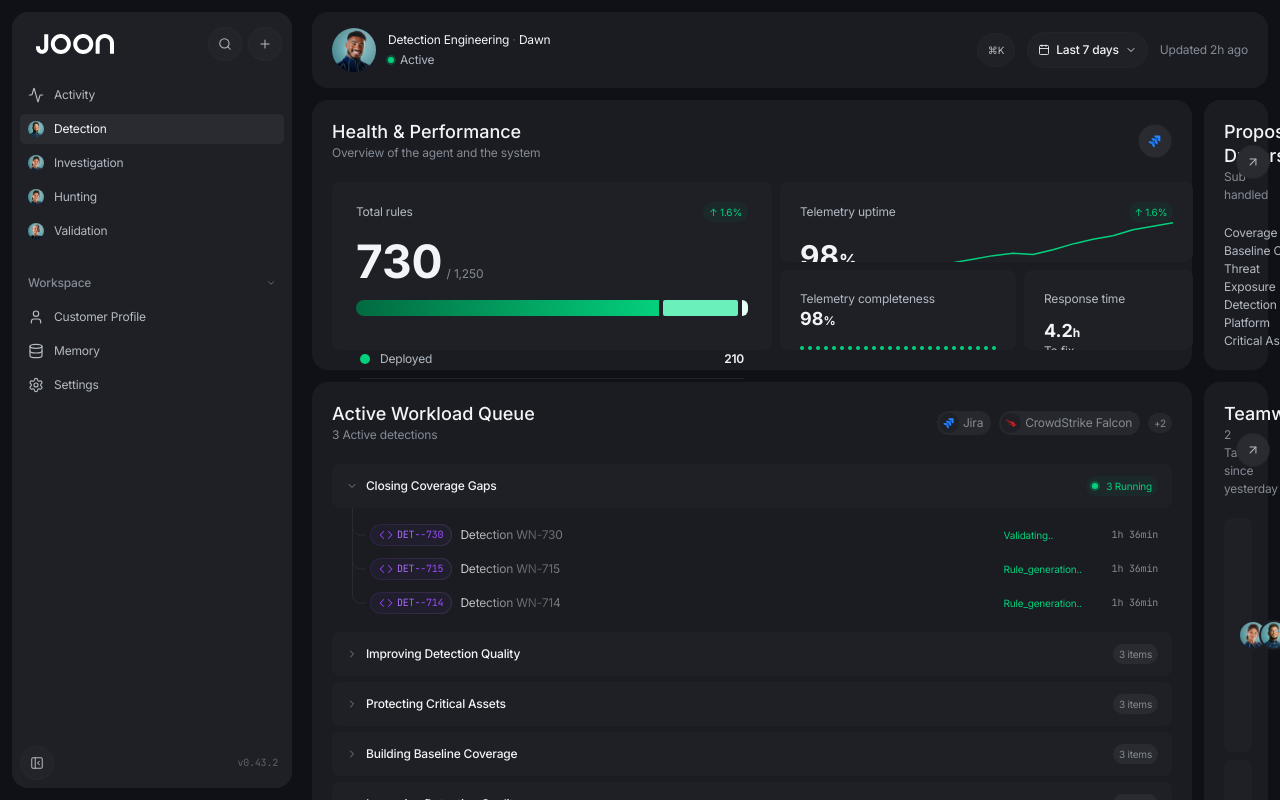
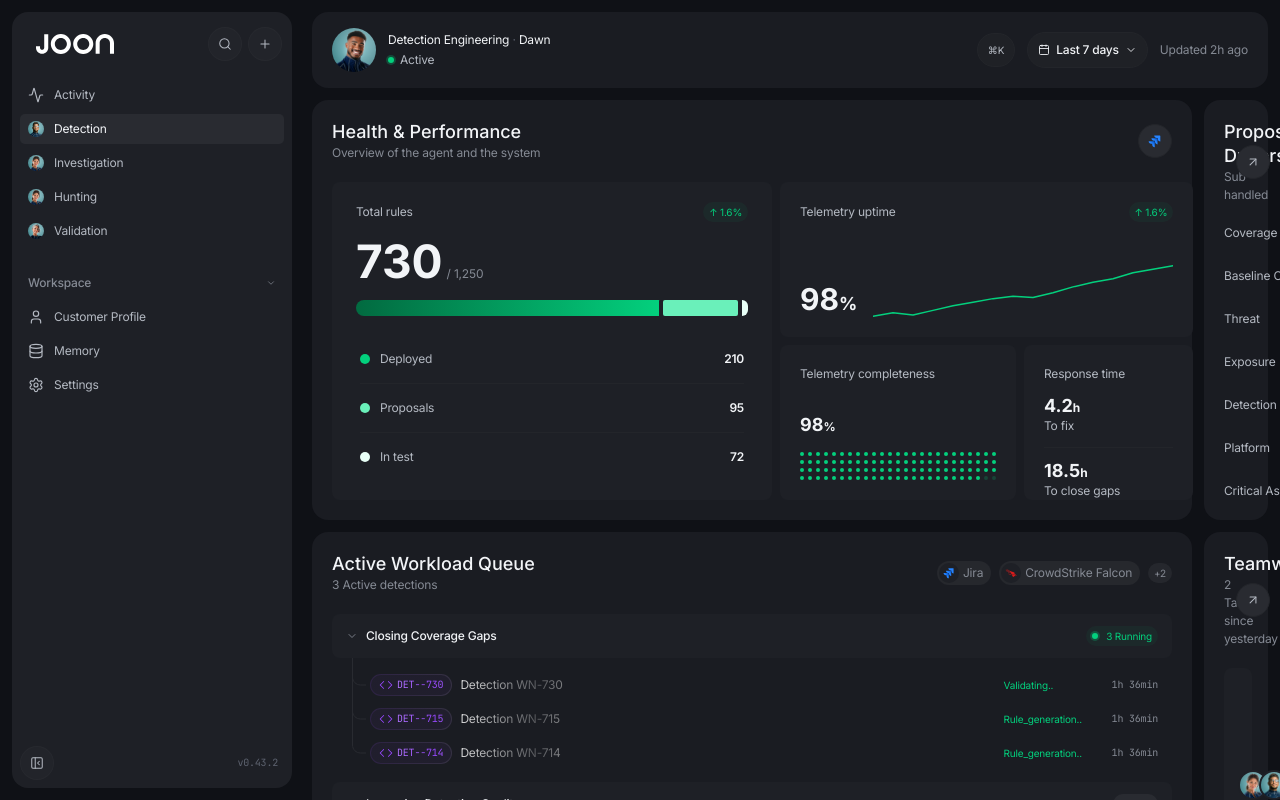
Before and after one commit to guy342/Private_Joon_App, a Next.js app: page /detection in a window 1280 px wide. Built offline with nearby package versions, Linux system fonts and the light colour scheme.

Commit message:
Row 1: add minHeight: 420 alongside height to enforce in flex parent

```diff
--- a/src/app/detection/page.tsx
+++ b/src/app/detection/page.tsx
@@ -2758,9 +2758,12 @@ function MainContent() {
         <StatusBar />
 
         {/* Row 1: Health & Performance (left, 880px fixed) + Proposal Drivers
-            (right, fill). Fixed `height: 420` cascades down — Card stretches
+            (right, fill). Fixed 420 height cascades down — Card stretches
             to fill the grid cell, body div flex-grows after the header, and
-            the right-stack grid splits the resulting height 50/50. */}
+            the right-stack grid splits the resulting height 50/50. Use BOTH
+            `height` and `minHeight: 420` — plain `height` was being clamped
+            to content (~228) inside the flex-col main, so minHeight enforces
+            the floor. */}
         <div
           style={{
             alignSelf: "stretch",
@@ -2768,6 +2771,7 @@ function MainContent() {
             gridTemplateColumns: "880px minmax(0, 1fr)",
             gap: 12,
             height: 420,
+            minHeight: 420,
           }}
         >
           <HealthAndPerformance />
```
